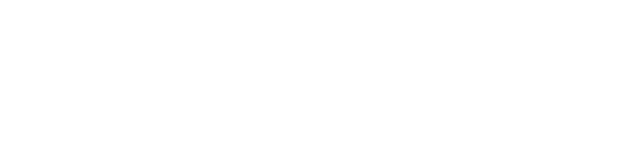
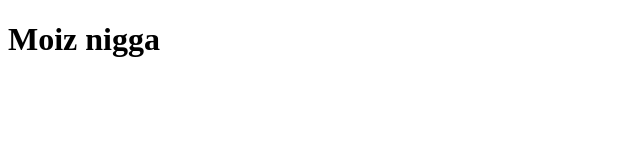
Before and after one commit to DemonSora/Aptech07B1, a plain HTML site: page index.html in a window 1280 px wide. Shown: the whole page, without its empty margins (0-640 px from the left). Drawn offline with Linux system fonts and the light colour scheme.

Commit message:
Add heading with text 'Moiz nigga' to index.html

```diff
--- a/index.html
+++ b/index.html
@@ -6,6 +6,6 @@
     <title>Document</title>
 </head>
 <body>
-    <h1></h1>
+    <h1>Moiz nigga</h1>
 </body>
 </html>
```
